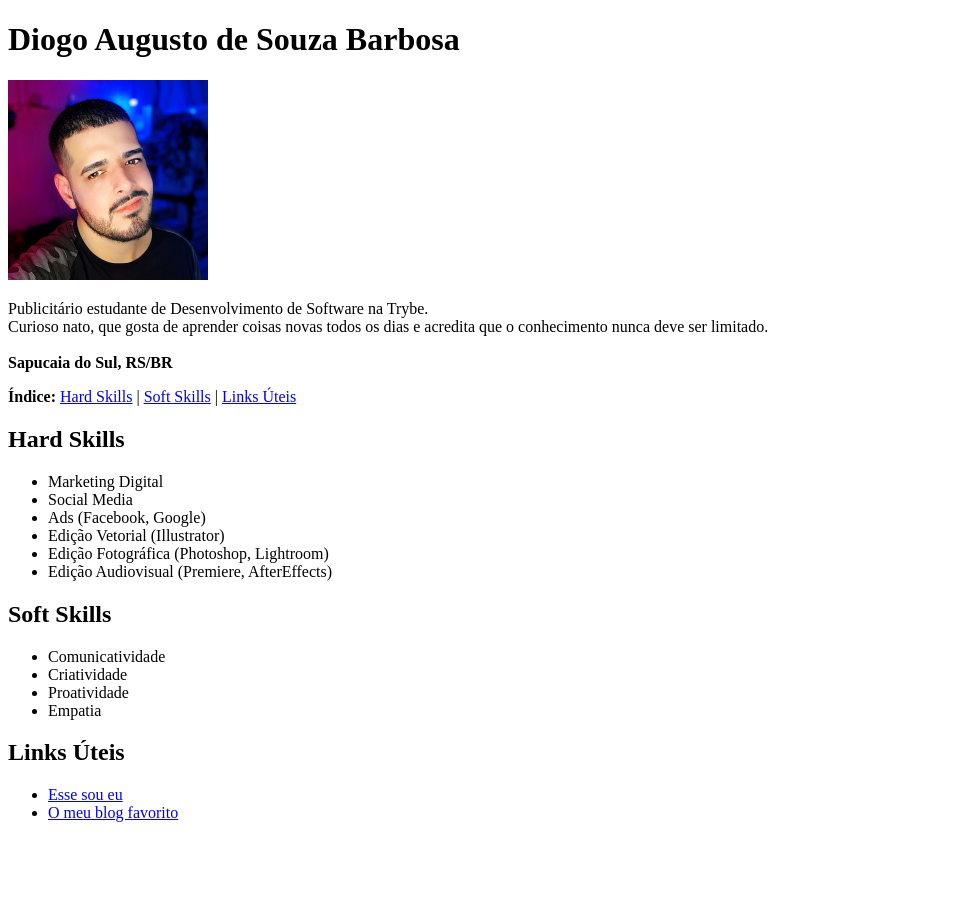
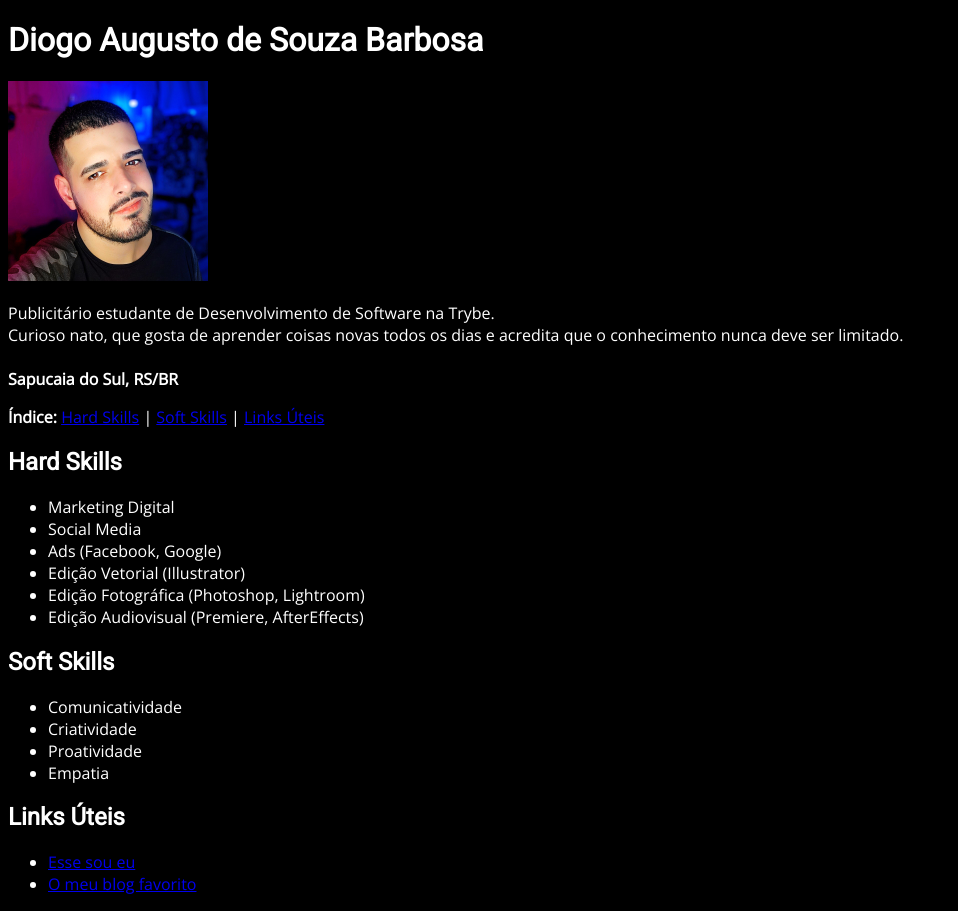
Before and after one commit to diogotrescastro/diogotrescastro.github.io, a plain HTML site: page index.html in a window 1280 px wide. Shown: the whole page, without its empty margins (0-958 px from the left). Before the commit the page ends 838 px from the top, so only its background shows below. Drawn offline with nearby package versions, Linux system fonts and the light colour scheme.

Commit message:
adiçao do familia de fontes, e cor de background

```diff
--- a/index.html
+++ b/index.html
@@ -5,9 +5,23 @@
     <meta http-equiv="X-UA-Compatible" content="IE=edge">
     <meta name="viewport" content="width=device-width, initial-scale=1.0">
     <title>Portfólio</title>
+    <link rel="preconnect" href="https://fonts.gstatic.com">
+<link href="https://fonts.googleapis.com/css2?family=Open+Sans&family=Roboto&display=swap" rel="stylesheet">
+    <style>
+        .title-font {
+            font-family: 'Roboto', sans-serif;
+        }
+
+        body {
+            font-family: 'Open Sans', sans-serif;
+            color: white;
+            background-color: black;
+        }
+
+    </style>
 </head>
 <body>
-    <h1>Diogo Augusto de Souza Barbosa</h1>
+    <h1 class="title-font">Diogo Augusto de Souza Barbosa</h1>
     <img src="images/diogo.jpeg" alt="Fotografia de Diogo Augusto" width="200px" id="diogo">
 
     <p>Publicitário estudante de Desenvolvimento de Software na Trybe.
@@ -16,7 +30,7 @@
         <strong>Sapucaia do Sul, RS/BR</strong>
     </p>
     <p><strong>Índice:  </strong><a href="#hard">Hard Skills</a> | <a href="#soft">Soft Skills</a> | <a href="#links">Links Úteis</a></p>
-    <h2 id="hard">Hard Skills</h2>
+    <h2 id="hard" class="title-font">Hard Skills</h2>
     <ul>
         <li>Marketing Digital</li>
         <li>Social Media</li>
@@ -26,7 +40,7 @@
         <li>Edição Audiovisual (Premiere, AfterEffects)</li>
     </ul>
 
-    <h2 id="soft">Soft Skills</h2>
+    <h2 id="soft" class="title-font">Soft Skills</h2>
     <ul>
         <li>Comunicatividade</li>
         <li>Criatividade</li>
@@ -34,7 +48,7 @@
         <li>Empatia</li>
     </ul>
 
-    <h2 id="links">Links Úteis</h2>
+    <h2 id="links" class="title-font">Links Úteis</h2>
     <Ul>
         <li><a href="#diogo">Esse sou eu</a></li>
         <li><a href="https://www.techtudo.com.br/" target="_blank">O meu blog favorito</a></li>
```
